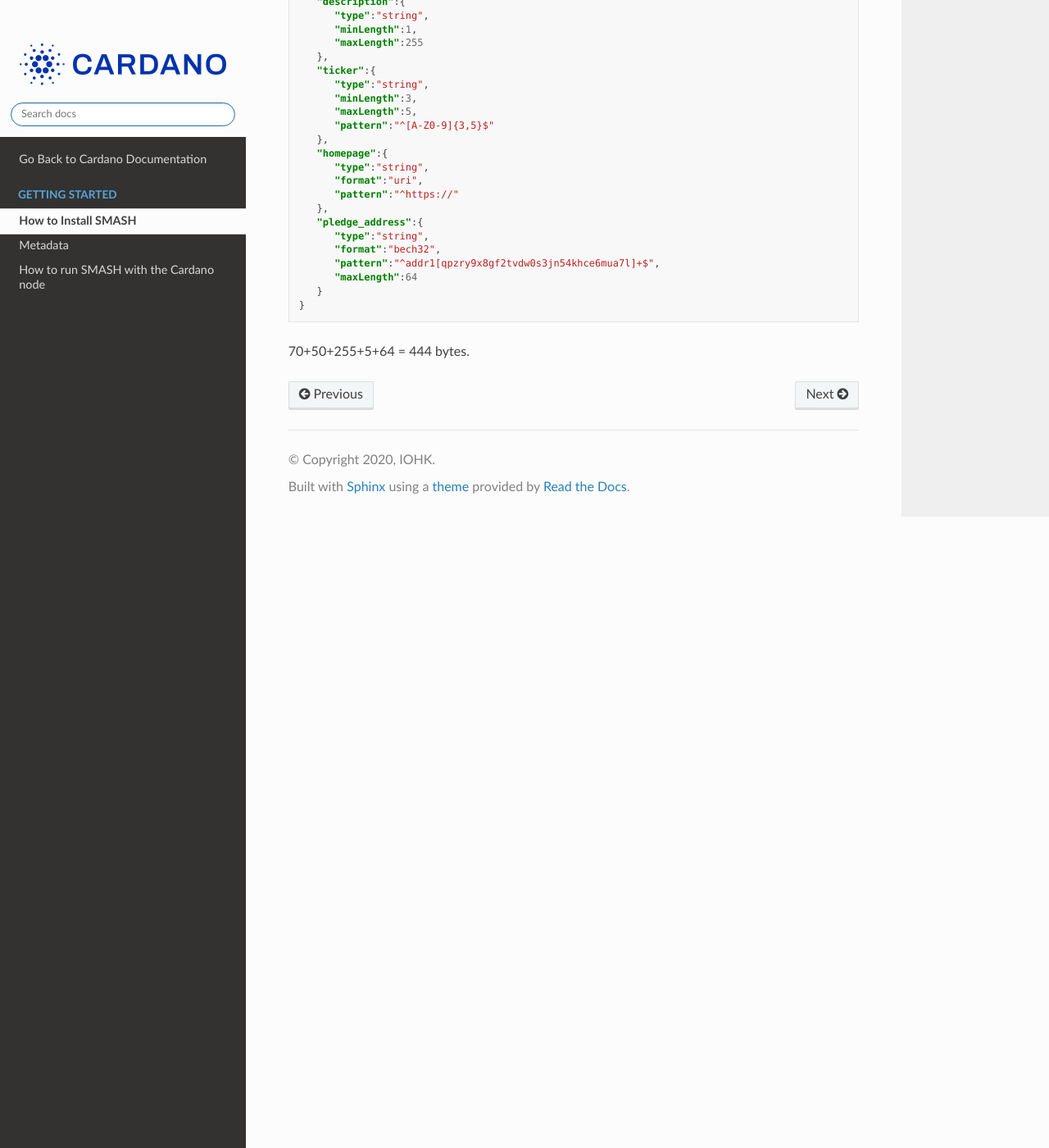
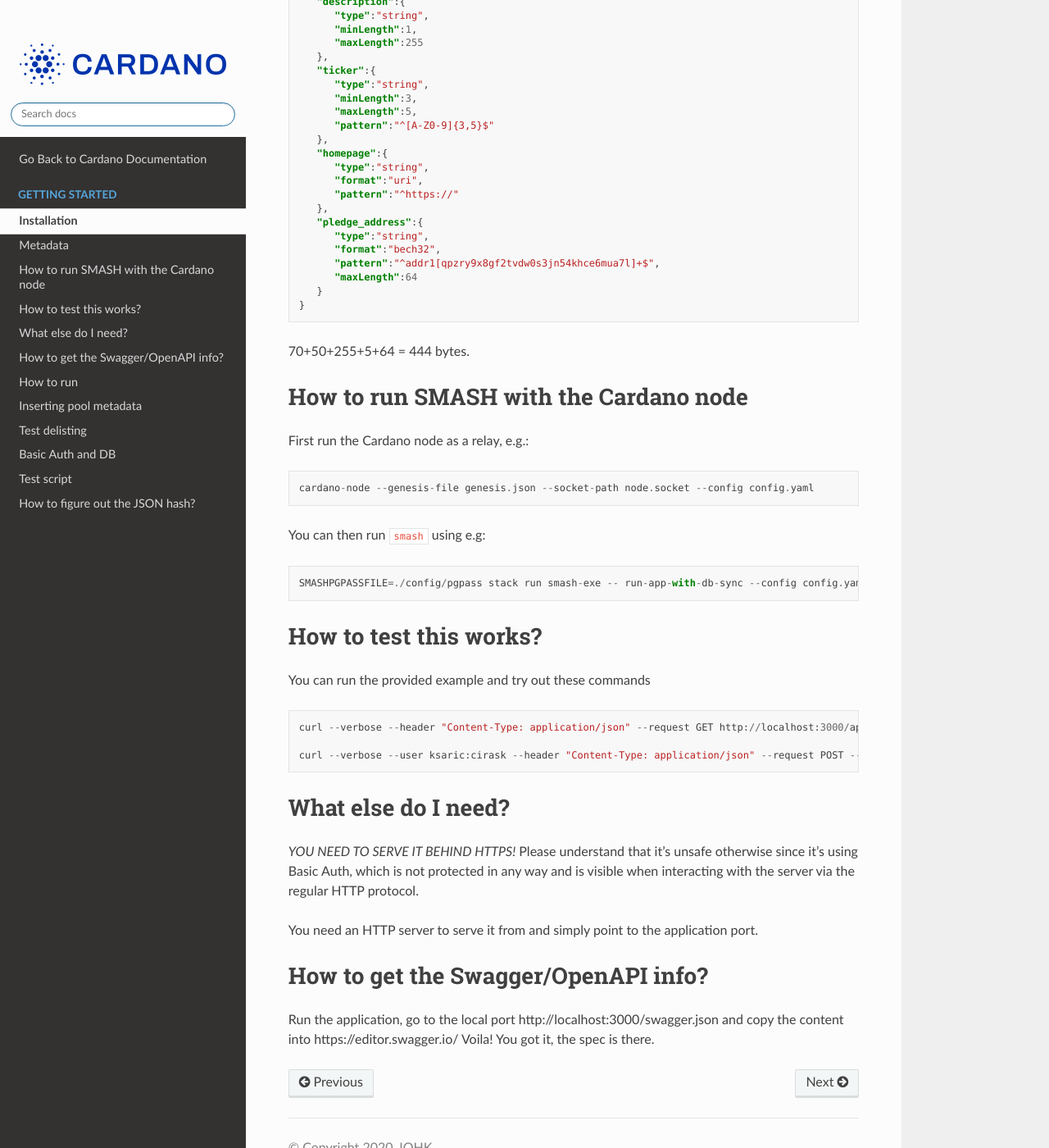
Before and after one commit to input-output-hk/smash, a Sphinx documentation site: the page built from doc/getting-started/how-to-install-smash.md, in a window 1280 px wide and 1400 px high, scrolled down 1594 px. Shown: the whole window at 82% size. Built offline with Sphinx 7.4.7 and the Read the Docs theme 2.0.0, drawn with Linux system fonts in a browser that asks for light colours; some of the changed text lies outside the part shown.

Commit message:
Kevin's changes

````diff
--- a/doc/getting-started/how-to-install-smash.md
+++ b/doc/getting-started/how-to-install-smash.md
@@ -1,4 +1,4 @@
-## How to Install SMASH
+## Installation
 
 SMASH can be built and installed from the command line using "cabal" as follows:
 
@@ -82,3 +82,37 @@
 ```
 
 70+50+255+5+64 = 444 bytes.
+
+## How to run SMASH with the Cardano node
+
+First run the Cardano node as a relay, e.g.:
+
+```
+cardano-node --genesis-file genesis.json --socket-path node.socket --config config.yaml
+```
+
+You can then run ``smash`` using e.g:
+```
+SMASHPGPASSFILE=./config/pgpass stack run smash-exe -- run-app-with-db-sync --config config.yaml --genesis-file genesis.json --socket-path node.socket --schema-dir schema/
+```
+
+## How to test this works?
+
+You can run the provided example and try out these commands
+```
+curl --verbose --header "Content-Type: application/json" --request GET http://localhost:3000/api/v1/metadata/ed25519_pk1z2ffur59cq7t806nc9y2g64wa60pg5m6e9cmrhxz9phppaxk5d4sn8nsqg
+
+curl --verbose --user ksaric:cirask --header "Content-Type: application/json" --request POST --data '{"delistPool":"xyz"}' http://localhost:3000/api/v1/delist
+```
+
+## What else do I need?
+
+*YOU NEED TO SERVE IT BEHIND HTTPS!*
+Please understand that it's unsafe otherwise since it's using Basic Auth, which is not protected in any way and is visible when interacting with the server via the regular HTTP protocol.
+
+You need an HTTP server to serve it from and simply point to the application port.
+
+## How to get the Swagger/OpenAPI info?
+
+Run the application, go to the local port http://localhost:3000/swagger.json and copy the content into https://editor.swagger.io/
+Voila! You got it, the spec is there.
````
Also changed, not shown: README.rst (+5 -8 lines), doc/getting-started/how-to-run-smash.md (+1 -35 lines).
